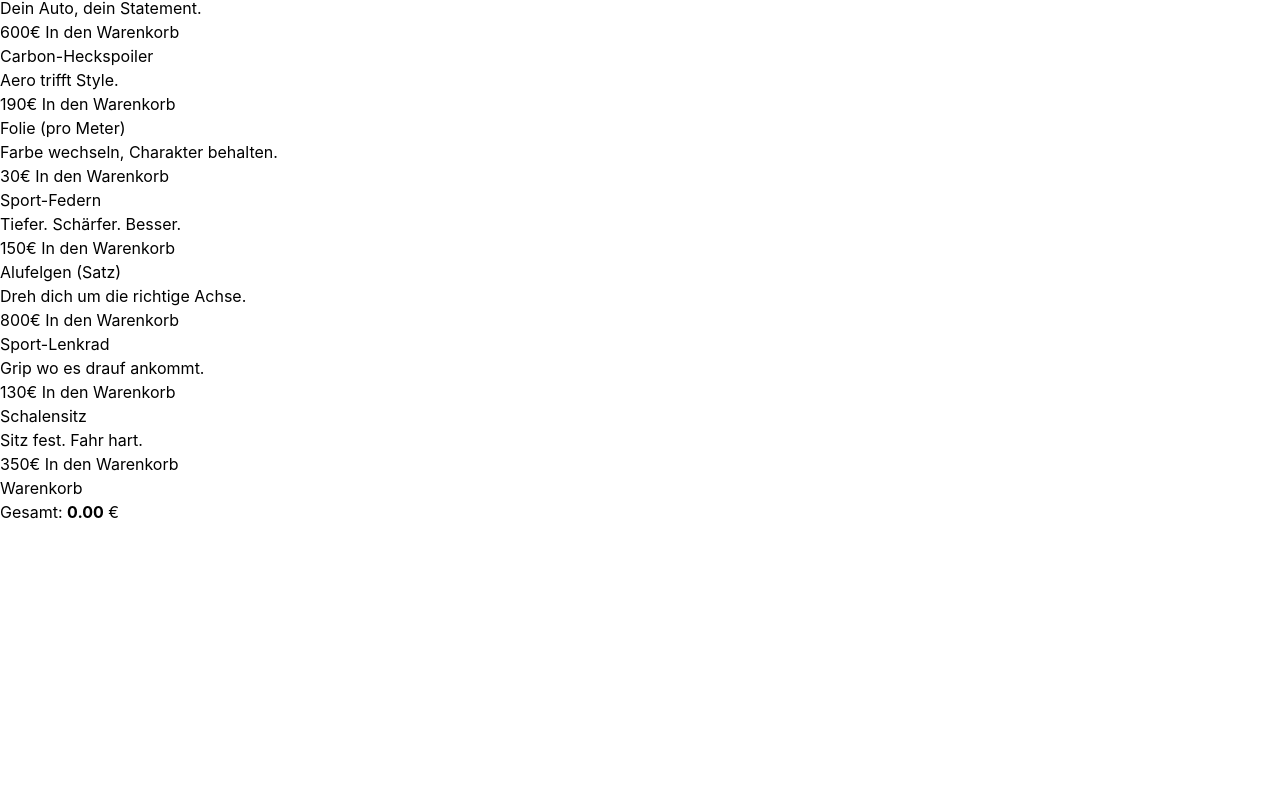
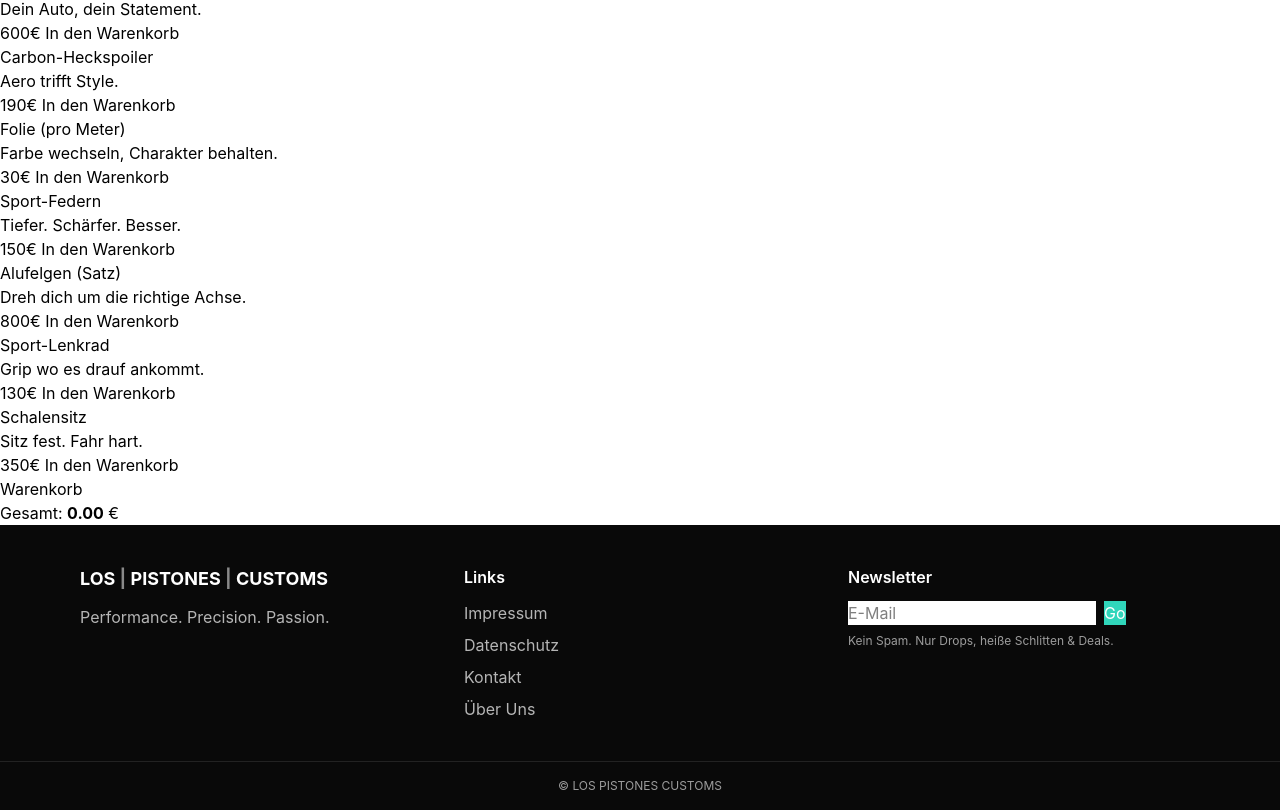
Before and after one commit to inesvanhe/frontend-abschlussprojekt, a website built with Vite: page shop.html in a window 1280 px wide. Shown: the part 808-1618 px from the top of the page. Before the commit the page ends 1332 px from the top, so only its background shows below. Built offline with nearby package versions, Linux system fonts and the light colour scheme.

Commit message:
Footer bearbeitet

```diff
--- a/shop.html
+++ b/shop.html
@@ -18,7 +18,7 @@
         </div>
         <div>
           <nav
-            class="text-xl flex justify-center gap-20 uppercase py-4 bg-[#898989]"
+            class="text-xl text-black flex justify-center gap-14 py-4 border-b border-black/10 bg-white"
           >
             <a href="/index.html">Startseite</a>
             <a href="/services.html">Services & Preise</a>
@@ -100,6 +100,31 @@
           </div>
      </section>
     </main>
-    <footer></footer>
+    <footer class="bg-[#090909] text-white">
+      <div class="max-w-6xl mx-auto px-4 py-10 grid grid-cols-1 md:grid-cols-3 gap-8">
+            <div>
+        <h3 class="uppercase text-lg font-bold">Los <span class="text-[#898989]">|</span> Pistones <span class="text-[#898989]">|</span> Customs</h3>
+        <p class="mt-3 text-white/70">Performance. Precision. Passion.</p>
+      </div>
+      <div>
+        <h4 class="font-semibold">Links</h4>
+        <ul class="mt-3 space-y-2 text-white/70">
+          <li><a href="impressum.html">Impressum</a></li>
+          <li><a href="datenschutz.html">Datenschutz</a></li>
+          <li><a href="#contact">Kontakt</a></li>
+          <li><a href="#about">Über Uns</a></li>
+        </ul>
+      </div>
+      <div>
+        <h4 class="font-semibold">Newsletter</h4>
+        <div class="mt-3 flex gap-2">
+          <input id="newsletter-input" placeholder="E-Mail" class="bg-white text-black"/>
+          <button id="newsletter-btn" class="btn bg-[#30d6bb]">Go</button>
+        </div>
+        <p class="mt-2 text-xs text-white/60">Kein Spam. Nur Drops, heiße Schlitten & Deals.</p>
+      </div>
+      </div>
+      <div class="border-t border-white/10 text-center py-4 text-xs text-white/60">© LOS PISTONES CUSTOMS</div>
+    </footer>
   </body>
 </html>
```
